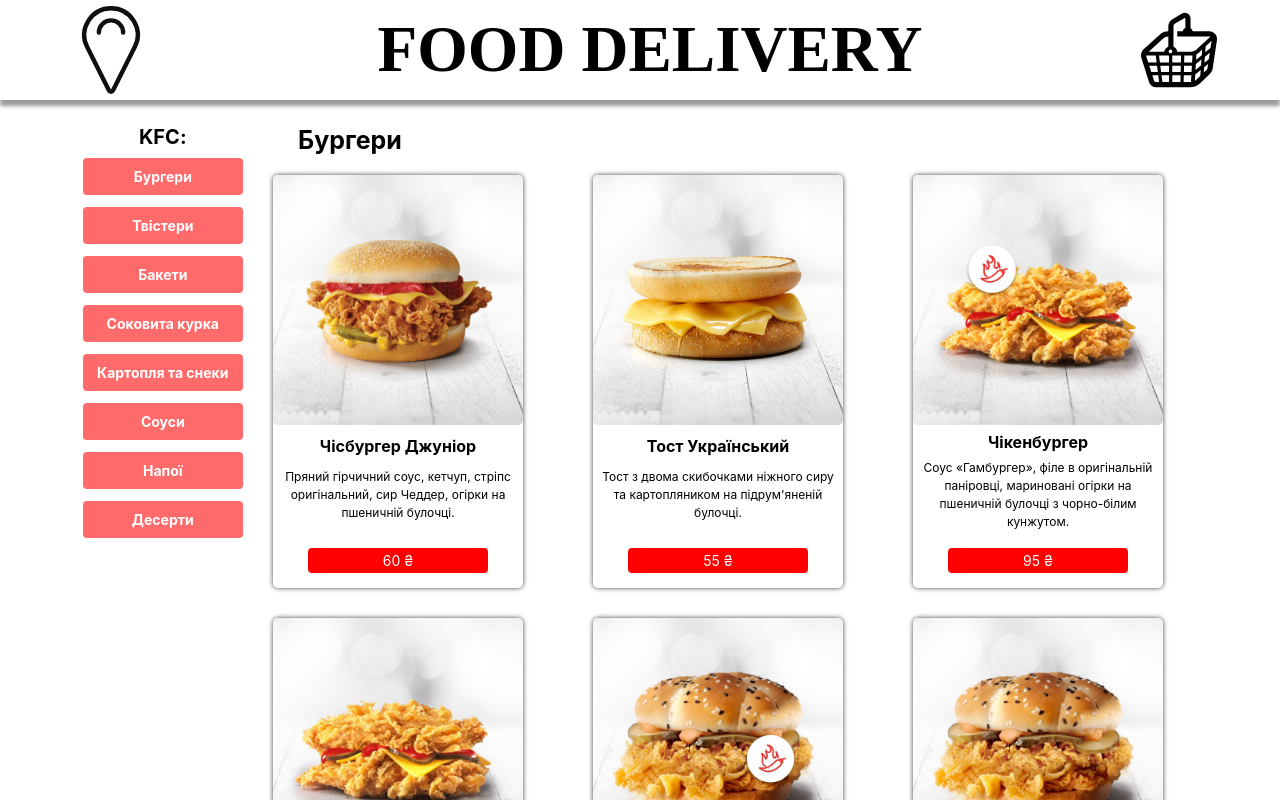
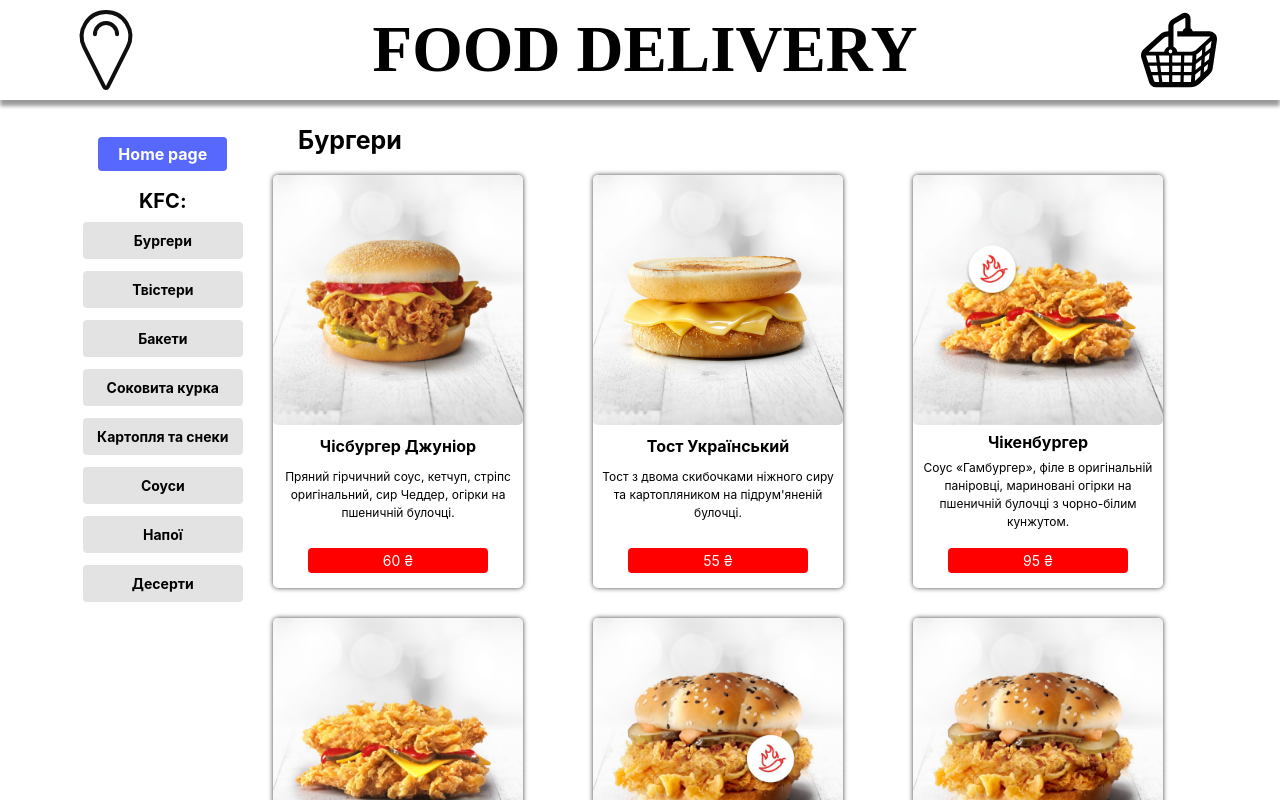
Before and after one commit to studennikovIv/food_del, a React (Create React App) app: page /food_del/KFC in a window 1280 px wide. Shown: the top 800 px of the page. Built offline with nearby package versions, Linux system fonts and the light colour scheme.

Commit message:
+ home page in title menu

```diff
--- a/src/components/Footer/styled/Footer.styled.jsx
+++ b/src/components/Footer/styled/Footer.styled.jsx
@@ -7,6 +7,7 @@ export const STYLED_FOOTER = styled.footer`
   align-items: center;
   width: 100%;
   height: 340px;
+  z-index: 9999;
   box-shadow: 0px 0px 10px 5px rgba(0, 0, 0, 0.25);
   background: rgb(85, 85, 85);
   background: linear-gradient(
--- a/src/components/Header/Header.jsx
+++ b/src/components/Header/Header.jsx
@@ -4,7 +4,9 @@ import { ModaBasket } from './ModalBasket';
 import {
   STYLED_HEADER,
   CONTENT_DIV,
+  // LOGO_DIV,
   LOGO_IMG,
+  // LOGO_P,
   TITLE_H1,
   BASKET_BTN,
   BASKET_IMG,
@@ -14,9 +16,7 @@ export function Header() {
   return (
     <STYLED_HEADER>
       <CONTENT_DIV>
-        <a href="/">
-          <LOGO_IMG src={logo} alt="logo" />
-        </a>
+        <LOGO_IMG src={logo} alt="logo" />
         <TITLE_H1>FOOD DELIVERY</TITLE_H1>
         <BASKET_BTN>
           <BASKET_IMG src={basket} alt="basket" onClick={ModaBasket} />
--- a/src/components/Header/styled/Header.styled.jsx
+++ b/src/components/Header/styled/Header.styled.jsx
@@ -35,17 +35,38 @@ export const CONTENT_DIV = styled.div`
     // padding: 16px;
     width: 1200px;
   }
+
+  a {
+    text-decoration: none;
+  }
+`;
+
+export const LOGO_DIV = styled.div`
+    display: flex;
+    flex-direction: column;
+    align-items: center;
+    border-radius: 5px;
+    width: 100%;
+    padding: 5px;
+    margin: 5px;
+
+    :hover,
+    :focus{
+      box-shadow: -2px -2px 5px 0px rgba(0, 0, 0, 0.3);
+      transition: all 0.4s ease 0s;
+    }
+}
 `;
 
 export const LOGO_IMG = styled.img`
-  width: 60px;
-  fill: currentCollor;
+  width: 50px;
+  fill: black;
 
   @media screen and (min-width: 760px) {
-    width: 80px;
+    width: 70px;
   }
   @media screen and (min-width: 1200px) {
-    width: 110px;
+    width: 100px;
   }
 `;
 
--- a/src/components/Home/styled/Home.styled.jsx
+++ b/src/components/Home/styled/Home.styled.jsx
@@ -8,16 +8,8 @@ export const CONTENT_DIV = styled.div`
 `;
 
 export const CLIENTS_DIV = styled.div`
-  padding: 5px;
   margin: 10px;
-
-  img:hover,
-  img:focus {
-    border-radius: 23px;
-    background: #ffffff;
-    box-shadow: -10px -10px 20px #e6e6e6, 10px 10px 20px #ffffff;
-    transition: all 0.2s ease 0s;
-  }
+  transition: all 0.4s ease 0s;
 
   @media screen and (min-width: 760px) {
     padding: 10px;
@@ -25,6 +17,17 @@ export const CLIENTS_DIV = styled.div`
   }
   @media screen and (min-width: 1200px) {
     margin: 30px;
+  }
+
+  img {
+    border-radius: 13px;
+  }
+
+  img:hover,
+  img:focus {
+    background: #ffffff;
+    box-shadow: -10px -10px 20px black, 10px 10px 20px #ffffff;
+    transition: all 0.4s ease 0s;
   }
 `;
 
--- a/src/components/Menu/TitleMenu.jsx
+++ b/src/components/Menu/TitleMenu.jsx
@@ -1,5 +1,7 @@
+import { Link } from 'react-router-dom';
 import {
   NAVIGATION_MENU_UL,
+  LOGO_P,
   MENU_HEADER_H2,
   ONE_POSITION_LI,
   LINK_A,
@@ -8,6 +10,9 @@ import {
 export function TitleMenu({ props }) {
   return (
     <NAVIGATION_MENU_UL>
+      <Link to={`/food_del`}>
+        <LOGO_P>Home page</LOGO_P>
+      </Link>
       <MENU_HEADER_H2>{props[0].name}:</MENU_HEADER_H2>
       {props.map(({ title }) => {
         return (
--- a/src/components/Menu/styled/TitleMenu.styled.jsx
+++ b/src/components/Menu/styled/TitleMenu.styled.jsx
@@ -8,12 +8,45 @@ export const NAVIGATION_MENU_UL = styled.ul`
   flex-direction: column;
   align-items: center;
 
+  a {
+    text-decoration: none;
+  }
+
   @media screen and (min-width: 760px) {
     left: 5%;
   }
 
   @media screen and (min-width: 1200px) {
     left: 6%;
+  }
+`;
+
+export const LOGO_P = styled.h1`
+  margin: 5px 0;
+  padding: 3px 10px;
+  border-radius: 4px;
+  font-size: 10px;
+  color: #fff;
+  background-color: #5768ff;
+
+  @media screen and (min-width: 760px) {
+    margin: 10px 0;
+    padding: 5px 15px;
+    font-size: 13px;
+  }
+  @media screen and (min-width: 1200px) {
+    margin: 15px 0;
+    padding: 5px 20px;
+    font-size: 16px;
+  }
+
+  :hover,
+  :focus {
+    cursor: pointer;
+    font-weight: bold;
+    color: blue;
+    background-color: #fff;
+    box-shadow: 0px 0px 5px 0px rgba(0, 0, 0, 0.5);
   }
 `;
 
@@ -45,8 +78,8 @@ export const LINK_A = styled.a`
   font-size: 10px;
   font-weight: bold;
   text-decoration: none;
-  background-color: #ff000094;
-  color: #fff;
+  color: #000;
+  background-color: #0000001c;
 
   @media screen and (min-width: 760px) {
     padding: 6px;
@@ -67,6 +100,7 @@ export const LINK_A = styled.a`
     cursor: pointer;
     font-weight: bold;
     color: red;
-    background-color: #d1d1d1d1;
+    background-color: #fff;
+    box-shadow: 0px 0px 5px 0px rgba(0, 0, 0, 0.5);
   }
 `;
```
